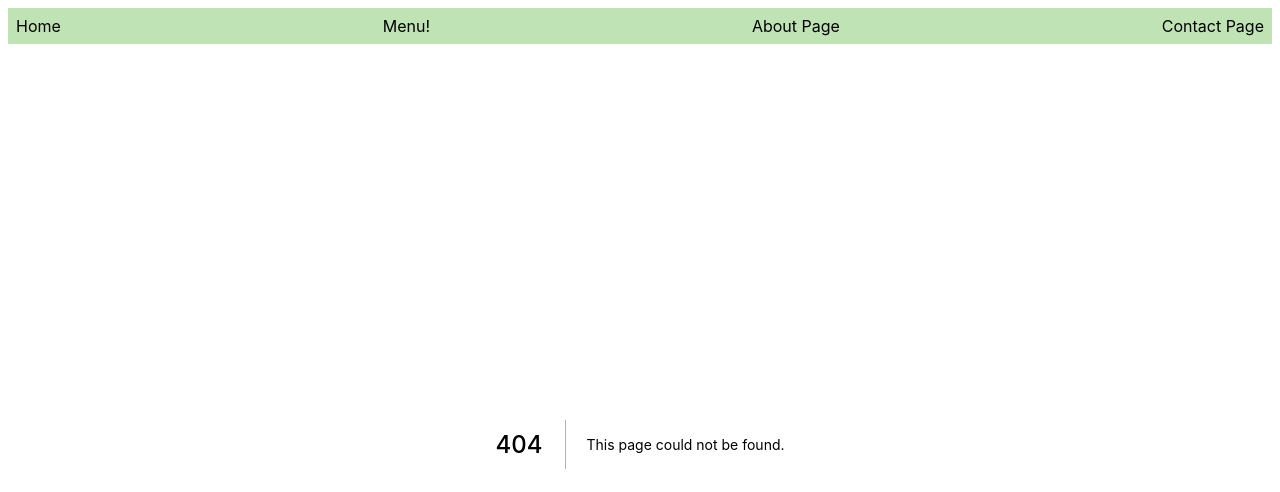
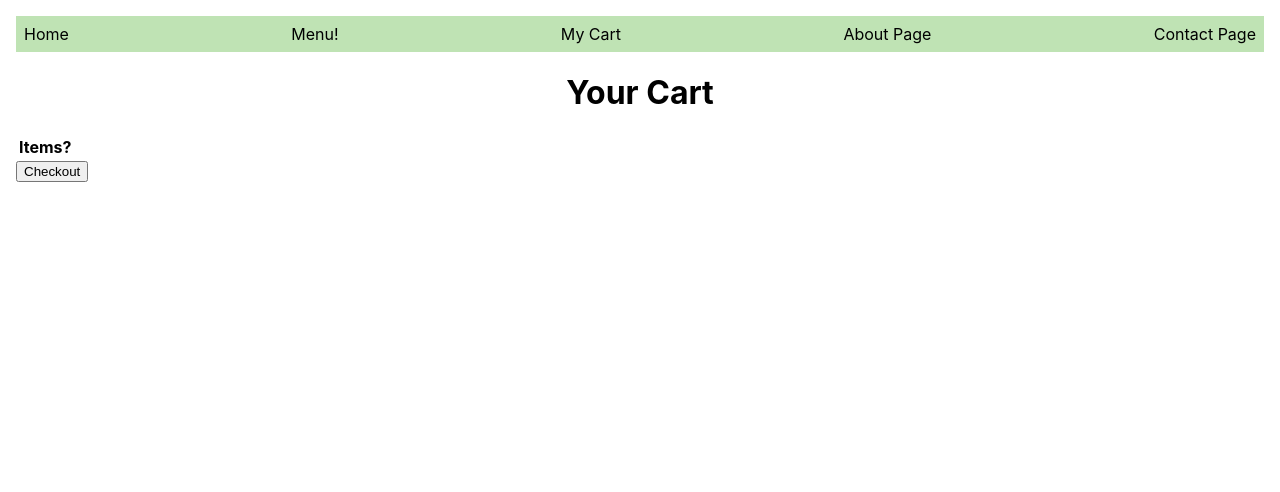
Before and after one commit to jas2johns/Burger-Corner, a Next.js app: page /shoppingCart in a window 1280 px wide. Before the commit this address had no page. Shown: the top 492 px of the page. Built offline with nearby package versions, Linux system fonts and the light colour scheme.

Commit message:
filled in the detail page

```diff
--- a/components/Navbar.js
+++ b/components/Navbar.js
@@ -1,18 +1,21 @@
-import Link from 'next/link';
+import Link from "next/link";
 const Navbar = () => {
 	const styles = {
-		display: 'flex',
-		backgroundColor: '#bfe3b4',
-		justifyContent: 'space-between',
-        padding: '0.5rem'
+		display: "flex",
+		backgroundColor: "#bfe3b4",
+		justifyContent: "space-between",
+		padding: "0.5rem",
 	};
 	return (
 		<div style={styles}>
 			<Link href="/">
 				<a>Home</a>
 			</Link>
-            <Link href="/menu">
+			<Link href="/menu">
 				<a>Menu!</a>
+			</Link>
+			<Link href="/shoppingCart">
+				<a>My Cart</a>
 			</Link>
 			<Link href="/about">
 				<a>About Page</a>
--- a/pages/api/hello.js
+++ /dev/null
@@ -1,5 +0,0 @@
-// Next.js API route support: https://nextjs.org/docs/api-routes/introduction
-
-export default function handler(req, res) {
-  res.status(200).json({ name: 'John Doe' })
-}
--- /dev/null
+++ b/pages/api/menu.js
@@ -0,0 +1,3 @@
+export default function (req, res) {
+	res.status(200).send();
+}
--- /dev/null
+++ b/pages/shoppingCart.js
@@ -0,0 +1,28 @@
+import { useEffect, useState } from "react";
+
+const ShoppingCart = () => {
+	const [cartItems, setCartItems] = useState();
+
+	useEffect(() => {
+		// TODO: Get the cart items and set them with setCartItems()
+	}, []);
+
+	return (
+		<>
+			<h1>Your Cart</h1>
+			<div className="item-list">
+				<table>
+					<thead>
+						<tr>
+							<th>Items?</th>
+						</tr>
+					</thead>
+					<tbody>{/* For each item in cart, create a tr */}</tbody>
+				</table>
+			</div>
+			<button>Checkout</button>
+		</>
+	);
+};
+
+export default ShoppingCart;
--- /dev/null
+++ b/styles/ItemDetail.module.css
@@ -0,0 +1,2 @@
+.item-container {
+}
```
Also changed, not shown: pages/itemDetail.js (+19 -7 lines).
